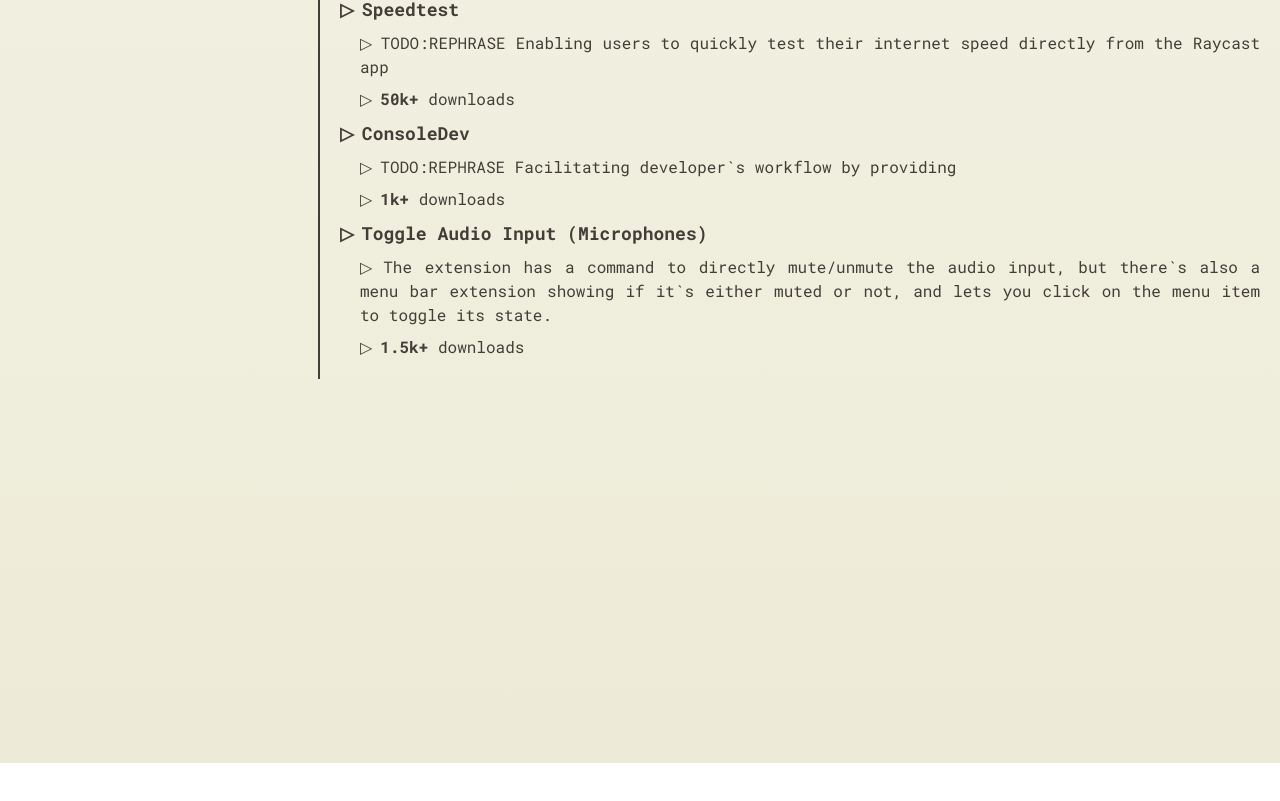
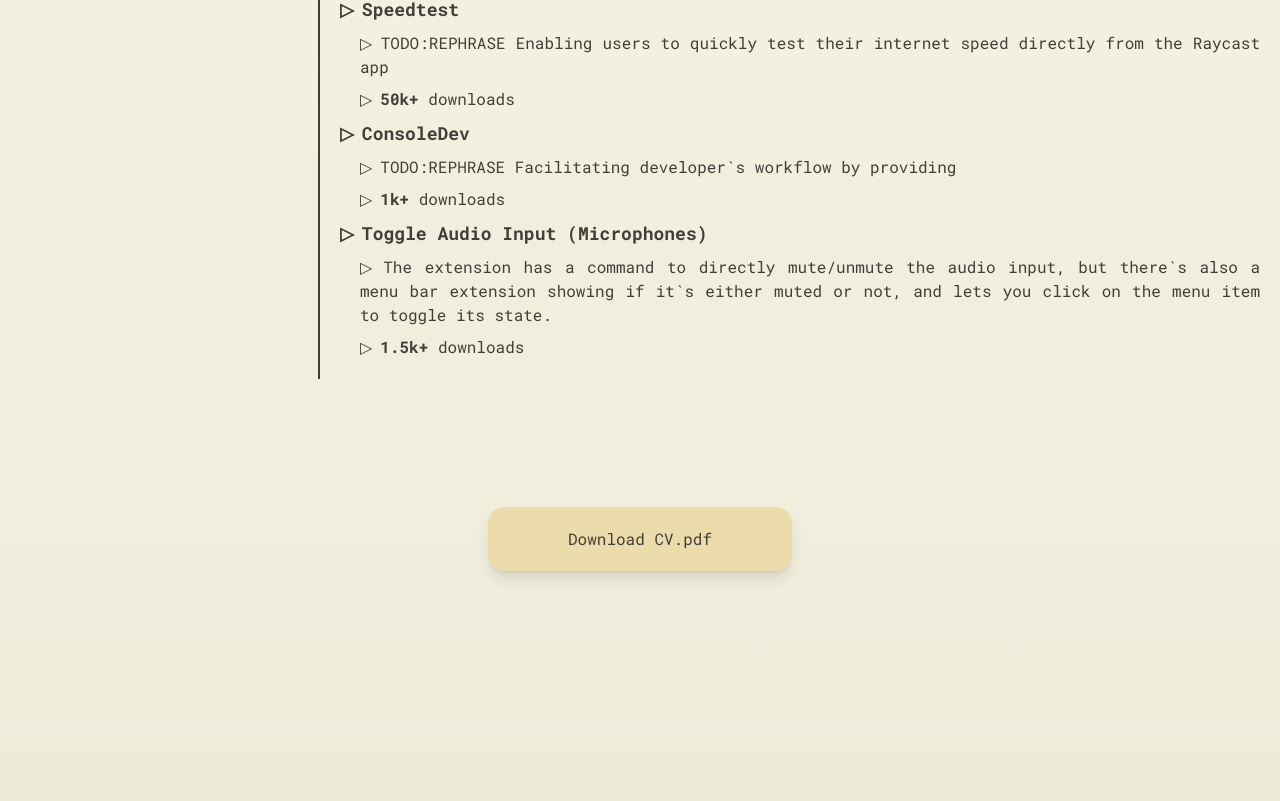
Before and after one commit to aliaksandrZh/cv, a Next.js app: page / in a window 1280 px wide. Shown: the part 2601-3402 px from the top of the page. Before the commit the page ends 3364 px from the top, so only its background shows below. Built offline with nearby package versions, Linux system fonts and the light colour scheme.

Commit message:
download btn

```diff
--- /dev/null
+++ b/src/components/Download.tsx
@@ -0,0 +1,13 @@
+import { HoverAnimationItemWrapper } from "./ui/HoverAnimationItemWrapper";
+
+export const DownloadCV = () => {
+  return (
+    <HoverAnimationItemWrapper>
+      <a href="/Aliaksandr.Zhebit.pdf" download>
+        <button className="rounded-2xl bg-yellow px-12 py-3 shadow-lg transition-all hover:scale-105 active:scale-90 sm:px-20 sm:py-5">
+          Download CV.pdf
+        </button>
+      </a>
+    </HoverAnimationItemWrapper>
+  );
+};
--- a/src/components/ui/HoverAnimationBackground.tsx
+++ b/src/components/ui/HoverAnimationBackground.tsx
@@ -43,7 +43,7 @@
     <div
       {...{ [props.bgIdentifierAttribute]: "" }}
       style={style}
-      className="absolute -z-10 scale-x-[1.05] scale-y-[1.01] rounded-2xl shadow-2xl transition-all duration-[0.4s] ease-[ease-in-out] sm:scale-y-[1.05]"
+      className="absolute -z-10 scale-x-[1.03] scale-y-[1.01] rounded-2xl shadow-2xl transition-all duration-[0.4s] ease-[ease-in-out] sm:scale-y-[1.05]"
     >
       <div
         className={cn("h-full w-full rounded-2xl bg-yellow", props.className)}
--- a/src/pages/index.tsx
+++ b/src/pages/index.tsx
@@ -1,3 +1,4 @@
+import { DownloadCV } from "@/components/Download";
 import { Exp } from "@/components/Exp";
 import { Header } from "@/components/Header";
 import { HoverAnimationContextWrapper } from "@/components/context-wrappers/HoverAnimationContextWrapper";
@@ -16,7 +17,11 @@
         <Header />
 
         <Exp />
+        <div className="pb-32"></div>
 
+        <div className="container mx-auto flex justify-center">
+          <DownloadCV />
+        </div>
         <div className="pb-96"></div>
 
         <HoverAnimationBackground bgIdentifierAttribute="app-level-hover-bg" />
```
Also changed, not shown: 1 other file (tests, documents, lock files or other folders).
